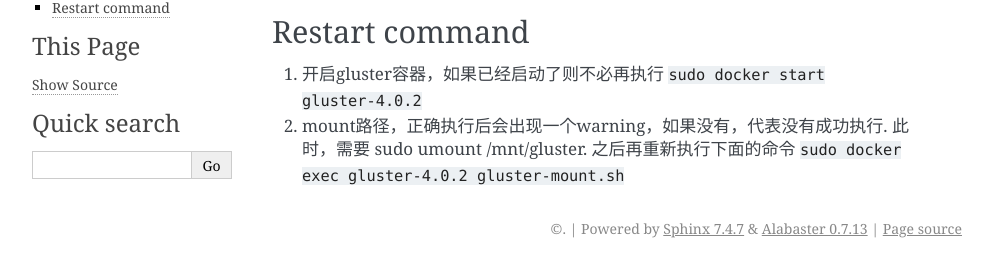
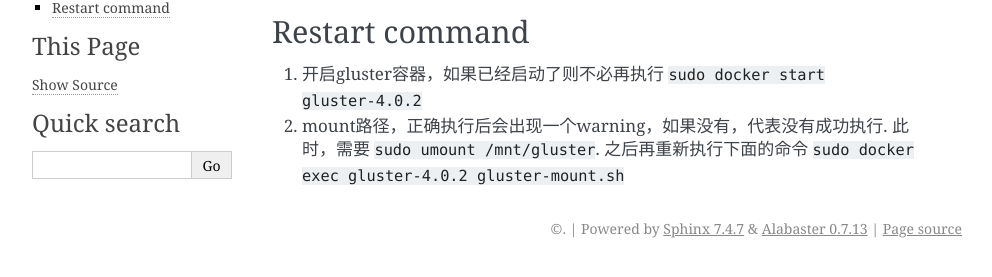
Before and after one commit to bill52547/PitechDocs, a Sphinx documentation site: the page built from docs/gluster.md, in a window 1280 px wide. Shown: the part 118-395 px from the top of the page, without its empty margins (148-1140 px from the left). Built offline with Sphinx 7.4.7, drawn with Linux system fonts in a browser that asks for light colours.

```diff
--- a/docs/gluster.md
+++ b/docs/gluster.md
@@ -3,5 +3,5 @@
 ## Restart command
 1. 开启gluster容器，如果已经启动了则不必再执行
 `sudo docker start gluster-4.0.2`
-2. mount路径，正确执行后会出现一个warning，如果没有，代表没有成功执行. 此时，需要 sudo umount /mnt/gluster. 之后再重新执行下面的命令
+2. mount路径，正确执行后会出现一个warning，如果没有，代表没有成功执行. 此时，需要 `sudo umount /mnt/gluster`. 之后再重新执行下面的命令
 `sudo docker exec gluster-4.0.2 gluster-mount.sh`
```
